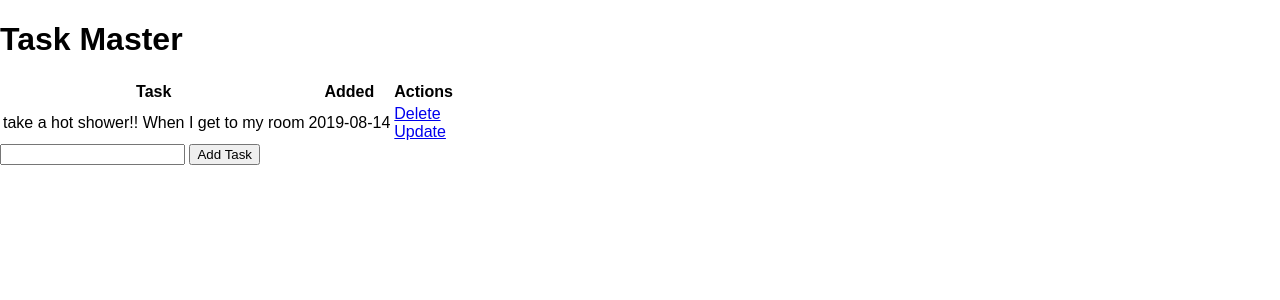
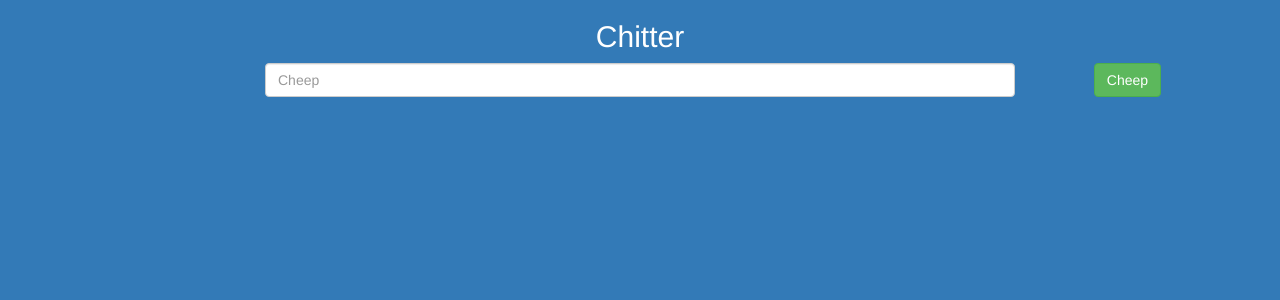
Before and after one commit to kdzumba/hate-speech-moderation-app, a Flask app: page / in a window 1280 px wide. Shown: the top 300 px of the page. Run offline with Flask 2, Linux system fonts and the light colour scheme; data comes from the database, SQL or seed files in the repository; some libraries are stand-ins or nearby versions.

Commit message:
web app layout

```diff
--- a/app.py
+++ b/app.py
@@ -1,68 +1,14 @@
 from flask import Flask, render_template, url_for, request, redirect
-from flask_sqlalchemy import SQLAlchemy
-from datetime import datetime
+from flask_bootstrap import Bootstrap
 
 
 app = Flask(__name__)
-app.config['SQLALCHEMY_DATABASE_URI'] = 'sqlite:///test.db'
-
-# Initialse the database with settings from the app (config)
-db = SQLAlchemy(app)
+Bootstrap(app)
 
 
-class Todo(db.Model):
-    id = db.Column(db.Integer, primary_key=True)
-    content = db.Column(db.String(200), nullable=False)
-    completed = db.Column(db.Integer, default=0)
-    date_created = db.Column(db.DateTime, default=datetime.utcnow)
-
-    def __repr__(self):
-        return '(Task %r)' % self.id
-
-
-@app.route('/', methods=['POST', 'GET'])
+@app.route('/')
 def index():
-
-    if request.method == 'POST':
-        task_content = request.form['content']
-        new_task = Todo(content=task_content)
-
-        try:
-            db.session.add(new_task)
-            db.session.commit()
-            return redirect('/')
-        except:
-            return "There was an issue creating your task"
-    else:
-        tasks = Todo.query.order_by(Todo.date_created).all()
-        return render_template('index.html', tasks=tasks)
-
-
-@app.route('/delete/<int:id>')
-def delete(id):
-    task_to_delete = Todo.query.get_or_404(id)
-
-    try:
-        db.session.delete(task_to_delete)
-        db.session.commit()
-        return redirect('/')
-    except:
-        return "There was a problem deleting that task"
-
-
-@app.route('/update/<int:id>', methods=['GET', 'POST'])
-def update(id):
-    task = Todo.query.get_or_404(id)
-    if request.method == 'POST':
-        task.content = request.form['content']
-
-        try:
-            db.session.commit()
-            return redirect('/')
-        except:
-            return 'There was an issue updating your task'
-    else:
-        return render_template('update.html', task=task)
+    return render_template('index.html')
 
 
 if __name__ == '__main__':
--- a/static/css/main.css
+++ /dev/null
@@ -1,4 +0,0 @@
-body{
-    margin: 0;
-    font-family: sans-serif;
-}
--- a/templates/base.html
+++ /dev/null
@@ -1,17 +0,0 @@
-<!DOCTYPE html>
-
-<html lang="en-za">
-
-<head>
-    <meta charset="UTF-8">
-    <meta name="viewport" content="width=device-width, initial-scale=1.0">
-    <meta http-equiv="X-UA-Compatible" content="ie=edge">
-    <link rel="stylesheet" href="{{ url_for('static', filename='css/main.css') }}">
-    {% block head %}{% endblock %}
-</head>
-
-<body>
-    {% block body %} {% endblock %}
-</body>
-
-</html>
--- a/templates/index.html
+++ b/templates/index.html
@@ -1,42 +1,22 @@
-{% extends 'base.html' %}
+{% extends "bootstrap/base.html" %}
 
-{% block head %}
-<title>hate-speech-detection-app</title>
-{% endblock %}
+{%block body%}
 
+<body class="bg-primary">
 
-{% block body %}
-<div class="content">
-    <h1> Task Master</h1>
+    <div class="container text-center">
+        <section>
+            <h2>Chitter</h2>
+        </section>
 
-    {% if tasks|length < 1 %}
-    <h4>There are no tasks, Create one below!</h4>
-    {% else %}
-    <table>
-        <tr>
-            <th>Task</th>
-            <th>Added</th>
-            <th>Actions</th>
-        </tr>
+        <form class="form-group row" action="/">
+            <div class="col-xs-8 col-xs-offset-2">
+                <input type="text" class="form-control inputfield" id="cheep" placeholder="Cheep" name="cheep">
+            </div>
+            <button type="submit" class="btn btn-success ">Cheep</button>
+        </form>
+    </div>
 
-        {% for task in tasks %}
-        <tr>
-            <td>{{task.content}}</td>
-            <td>{{task.date_created.date()}}</td>
-            <td>
-                <a href="/delete/{{task.id}}">Delete</a>
-                <br>
-                <a href="/update/{{task.id}}">Update</a>
-            </td>
-        </tr>
-        {%endfor%}
-    </table>
-    {% endif%}
+</body>
 
-    <form action="/" method="POST">
-        <input type="text" name="content" id="content">
-        <input type="submit" value="Add Task">
-    </form>
-
-</div>
-{% endblock %}
+{%endblock%}
```
Also changed, not shown: templates/update.html (deleted, +0 -18 lines).
